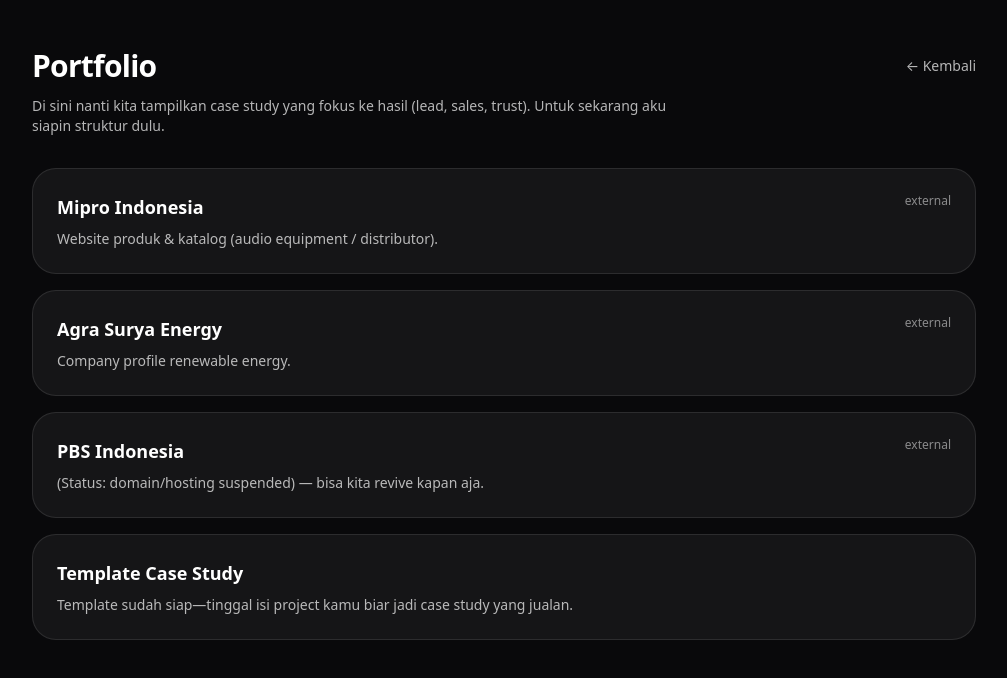
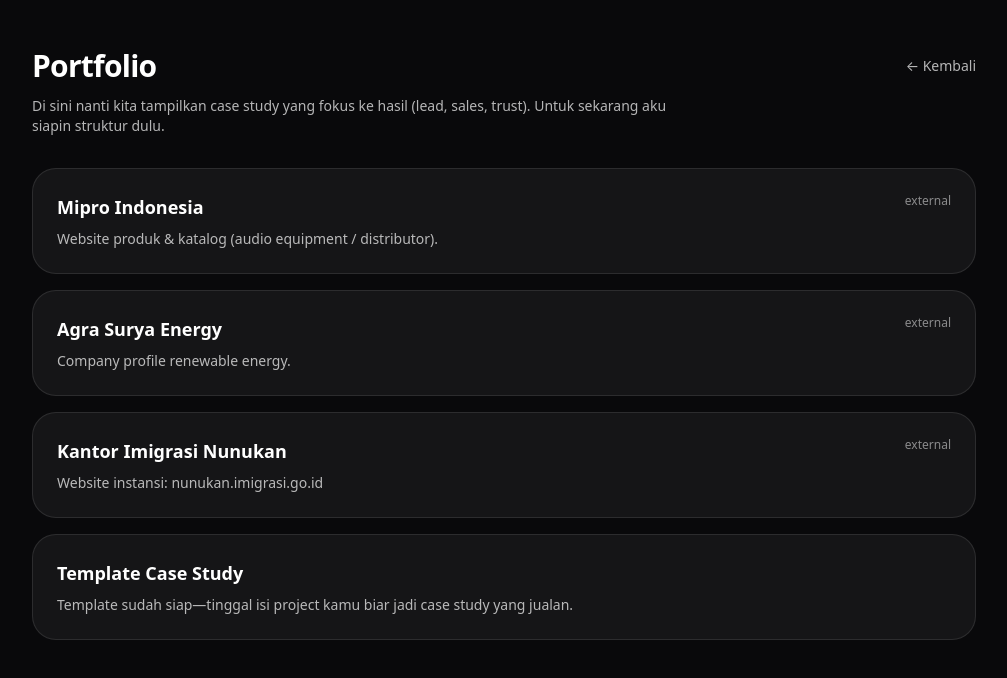
Before and after one commit to WellArtDev/wellartdev-site, a Next.js app: page /portfolio in a window 1280 px wide. Shown: the top 678 px of the page, without its empty margins (136-1143 px from the left). Built offline with nearby package versions, Linux system fonts and the light colour scheme.

Commit message:
Update portfolio: replace PBS with nunukan.imigrasi.go.id

```diff
--- a/src/app/portfolio/page.tsx
+++ b/src/app/portfolio/page.tsx
@@ -14,9 +14,9 @@
     external: true,
   },
   {
-    title: "PBS Indonesia",
-    desc: "(Status: domain/hosting suspended) — bisa kita revive kapan aja.",
-    href: "https://pbs-indonesia.com/",
+    title: "Kantor Imigrasi Nunukan",
+    desc: "Website instansi: nunukan.imigrasi.go.id",
+    href: "https://nunukan.imigrasi.go.id/",
     external: true,
   },
   {
```
